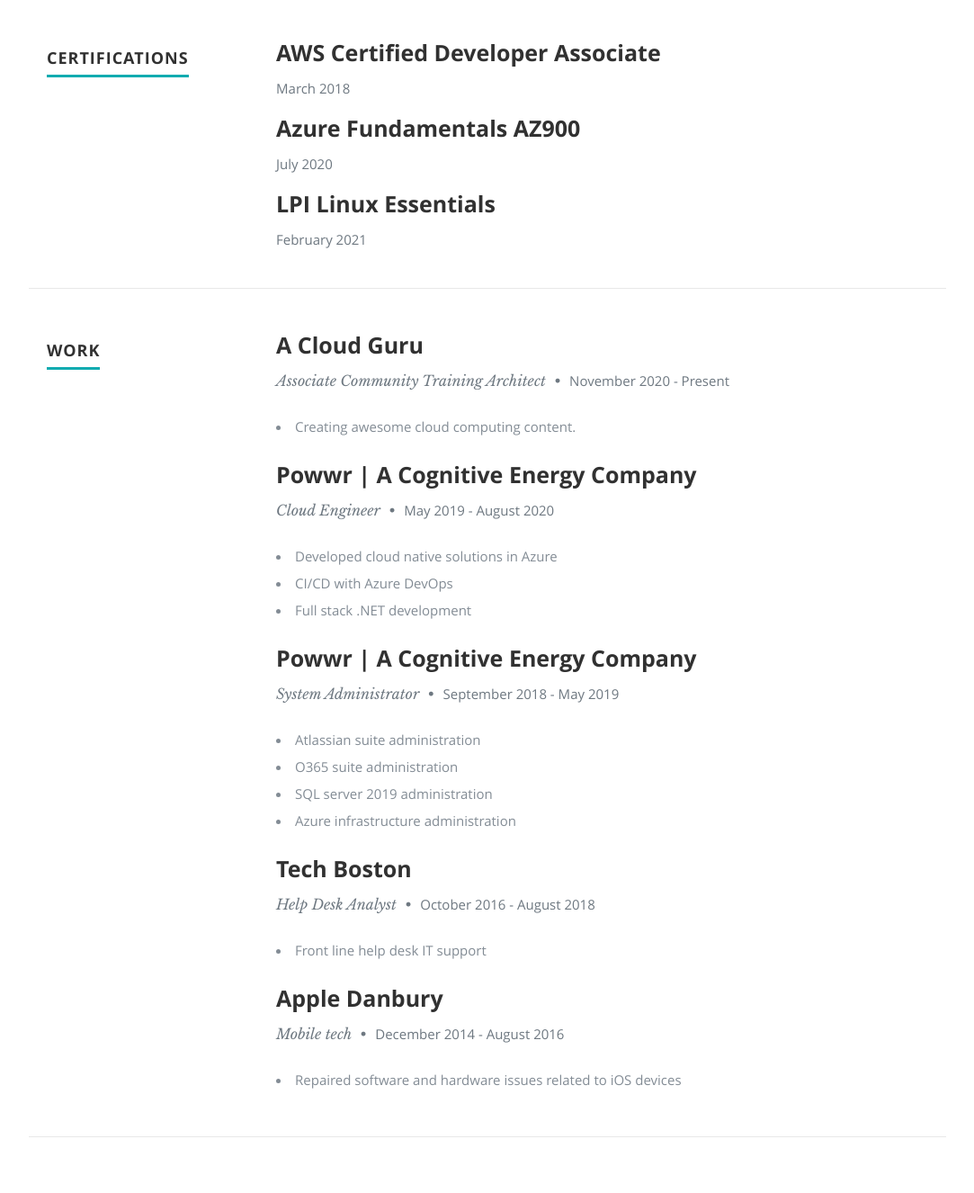
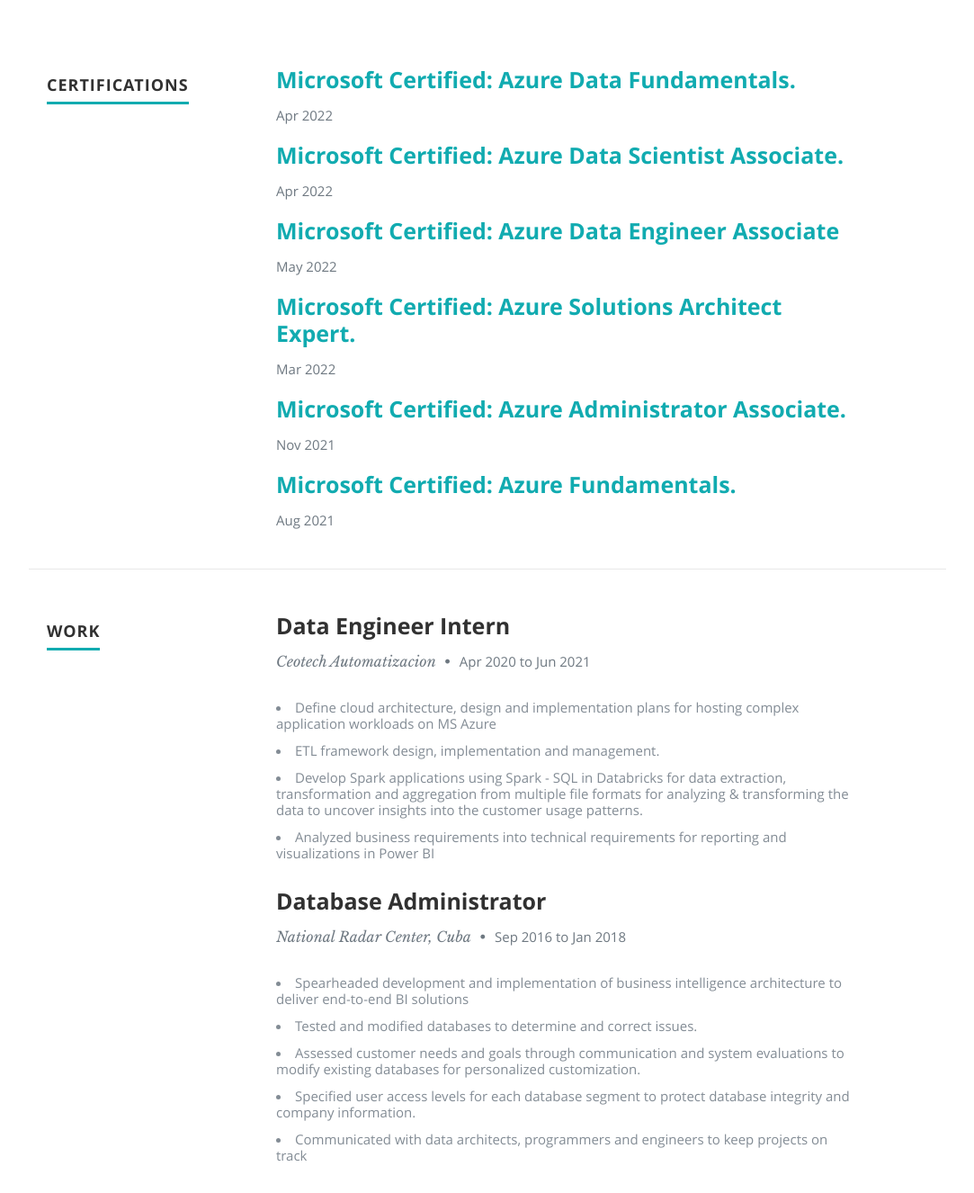
Before and after one commit to itcelaya92/azure-resume, a plain HTML site: page frontend/index.html in a window 1280 px wide. Shown: the part 1200-2526 px from the top of the page at 90% size, without its empty margins (98-1181 px from the left). Drawn offline with nearby package versions, Linux system fonts and the light colour scheme; no server answers.

Commit message:
Update index.html

```diff
--- a/frontend/index.html
+++ b/frontend/index.html
@@ -60,9 +60,9 @@
             <ul class="social">
                <li><a href="https://twitter.com/cgalcalaz"><i class="fa fa-twitter"></i></a></li>
                <li><a href="https://cgalcala.me"><i class="fa fa-external-link"></i></a></li>
-               <li><a href="https://linkedin.com/in/carlos-eduardo-garcía-alcalá-090b9b129"><i class="fa fa-linkedin"></i></a></li>
-               <li><a href="https://www.researchgate.net/profile/Carlos-Garcia-Alcala"><i class="fa fa-researchgate"></i></a></li>
-               <li><a href="https://www.youtube.com/channel/UCurON8hekKtigXZI8S0bGKA"><i class="fa fa-youtube"></i></a></li>
+               <li><a href="https://www.linkedin.com/in/carlos-garc%C3%ADa-alcal%C3%A1-090b9b129/?locale=en_US"><i class="fa fa-linkedin"></i></a></li>
+               <li><a href="https://www.datacamp.com/profile/cgalcala92"><i class="fa fa-datacamp"></i></a></li>
+               <li><a href="https://www.youtube.com/channel/UCbS7PLeCklZyqLn5hR_C12g"><i class="fa fa-youtube"></i></a></li>
                <li><a href="https://github.com/itcelaya92"><i class="fa fa-github"></i></a></li>
             </ul>
          </div>
@@ -91,8 +91,9 @@
 
             <h2>ABOUT ME</h2>
 
-            <p> Hi, I'm  Carlos Eduardo García Alcalá, <span>Training Architect at <a href="https://acloud.guru">A Cloud Guru</a></span>, <span> <a href="https://mvp.microsoft.com/en-us/PublicProfile/5003866">Azure MVP</a></span>
-               and <span><a href="https://youtube.com/madebygps">YouTuber</a></span> focused on making cloud learning more accessible and less daunting for everyone.
+            <p> Hi, I'm  Carlos Eduardo García Alcalá, a Strategic Data Engineer versed in distilling and analyzing large data sets. Develops and
+                delivers presentations detailing data findings. Articulate and collaborative with expertise in
+                algorithm design and data collection
 
          </br>
       </br>
@@ -124,8 +125,8 @@
 
                <div class="twelve columns">
 
-                  <h3>AWS Certified Developer Associate</h3>
-                  <p class="info"><em class="date">March 2018</em></p>
+                  <h3><a href="https://www.credly.com/badges/1112f7ed-525e-48e6-8f9b-c5a090b52d0d?source=linked_in_profile">Microsoft Certified: Azure Data Fundamentals.</a></h3>
+                  <p class="info"><em class="date">Apr 2022</em></p>
 
                </div>
 
@@ -135,8 +136,8 @@
 
                <div class="twelve columns">
 
-                  <h3>Azure Fundamentals AZ900</h3>
-                  <p class="info"><em class="date">July 2020</em></p>
+                  <h3><a href="https://www.credly.com/badges/0ccbaf98-4fa7-4b52-9aee-12b4185d5804?source=linked_in_profile">Microsoft Certified: Azure Data Scientist Associate.</a></h3>
+                  <p class="info"><em class="date">Apr 2022</em></p>
 
                </div>
 
@@ -146,12 +147,45 @@
 
                <div class="twelve columns">
 
-                  <h3>LPI Linux Essentials</h3>
-                  <p class="info"><em class="date">February 2021</em></p>
+                  <h3><a href="https://www.credly.com/badges/0ccbaf98-4fa7-4b52-9aee-12b4185d5804?source=linked_in_profile">Microsoft Certified: Azure Data Engineer Associate</a></h3>
+                  <p class="info"><em class="date">May 2022</em></p>
 
                </div>
 
             </div> <!-- item end -->
+
+            <div class="row item">
+
+                <div class="twelve columns">
+
+                   <h3><a href="https://www.credly.com/badges/1343054f-573b-4bd7-a8c9-8cc7a8f6096b?source=linked_in_profile">Microsoft Certified: Azure Solutions Architect Expert.</a></h3>
+                   <p class="info"><em class="date">Mar 2022</em></p>
+
+                </div>
+
+             </div> <!-- item end -->
+
+             <div class="row item">
+
+                <div class="twelve columns">
+
+                   <h3><a href="https://www.credly.com/badges/ca8ac265-fb88-4004-b2bd-28cb46aa7416?source=linked_in_profile">Microsoft Certified: Azure Administrator Associate.</a></h3>
+                   <p class="info"><em class="date">Nov 2021</em></p>
+
+                </div>
+
+             </div> <!-- item end -->
+
+             <div class="row item">
+
+                <div class="twelve columns">
+
+                   <h3><a href="https://www.credly.com/badges/1112f7ed-525e-48e6-8f9b-c5a090b52d0d?source=linked_in_profile">Microsoft Certified: Azure Fundamentals.</a></h3>
+                   <p class="info"><em class="date">Aug 2021</em></p>
+
+                </div>
+
+             </div> <!-- item end -->
 
          </div> <!-- main-col end -->
 
@@ -172,11 +206,18 @@
 
                <div class="twelve columns">
 
-                  <h3>A Cloud Guru</h3>
-                  <p class="info">Associate Community Training Architect <span>&bull;</span> <em class="date">November 2020 - Present</em></p>
+                  <h3>Data Engineer Intern</h3>
+                  <p class="info">Ceotech Automatizacion <span>&bull;</span> <em class="date">Apr 2020 to Jun 2021</em></p>
 
                   <p>
-                  <li>Creating awesome cloud computing content.</li>
+                    <li>Define cloud architecture, design and implementation plans for hosting complex
+                        application workloads on MS Azure</li>
+                    <li>ETL framework design, implementation and management.</li>
+                    <li>Develop Spark applications using Spark - SQL in Databricks for data extraction,
+                        transformation and aggregation from multiple file formats for analyzing &
+                        transforming the data to uncover insights into the customer usage patterns.</li>
+                    <li>Analyzed business requirements into technical requirements for reporting and
+                        visualizations in Power BI</li>
                   </p>
 
                </div>
@@ -187,65 +228,24 @@
 
                <div class="twelve columns">
 
-                  <h3>Powwr | A Cognitive Energy Company</h3>
-                  <p class="info">Cloud Engineer <span>&bull;</span> <em class="date">May 2019 - August 2020</em></p>
+                  <h3>Database Administrator</h3>
+                  <p class="info">National Radar Center, Cuba <span>&bull;</span> <em class="date">Sep 2016 to Jan 2018</em></p>
 
                   <p>
-                     <li>Developed cloud native solutions in Azure</li>
-                     <li>CI/CD with Azure DevOps</li>
-                     <li>Full stack .NET development</li>
+                  <li>Spearheaded development and implementation of business intelligence architecture
+                    to deliver end-to-end BI solutions</li>
+                  <li>Tested and modified databases to determine and correct issues.</li>
+                  <li>Assessed customer needs and goals through communication and system evaluations to
+                    modify existing databases for personalized customization.</li>
+                  <li>Specified user access levels for each database segment to protect database integrity
+                    and company information.</li>
+                  <li>Communicated with data architects, programmers and engineers to keep projects on
+                    track</li>
                   </p>
 
                </div>
 
-            </div> <!-- item end -->
 
-            <div class="row item">
-
-               <div class="twelve columns">
-
-                  <h3>Powwr | A Cognitive Energy Company</h3>
-                  <p class="info">System Administrator <span>&bull;</span> <em class="date">September 2018 - May 2019</em></p>
-
-                  <p>
-                  <li>Atlassian suite administration</li>
-                  <li>O365 suite administration</li>
-                  <li>SQL server 2019 administration</li>
-                  <li>Azure infrastructure administration</li>
-                  </p>
-
-               </div>
-
-            </div> <!-- item end -->
-
-            <div class="row item">
-
-               <div class="twelve columns">
-
-                  <h3>Tech Boston</h3>
-                  <p class="info">Help Desk Analyst <span>&bull;</span> <em class="date">October 2016 - August 2018</em></p>
-
-                  <p>
-                  <li>Front line help desk IT support</li>
-                  </p>
-
-               </div>
-
-            </div> <!-- item end -->
-
-            <div class="row item">
-
-               <div class="twelve columns">
-
-                  <h3>Apple Danbury</h3>
-                  <p class="info">Mobile tech <span>&bull;</span> <em class="date">December 2014 - August 2016</em></p>
-
-                  <p>
-                  <li>Repaired software and hardware issues related to iOS devices</li>
-
-                  </p>
-
-               </div>
 
             </div> <!-- item end -->
 
```
